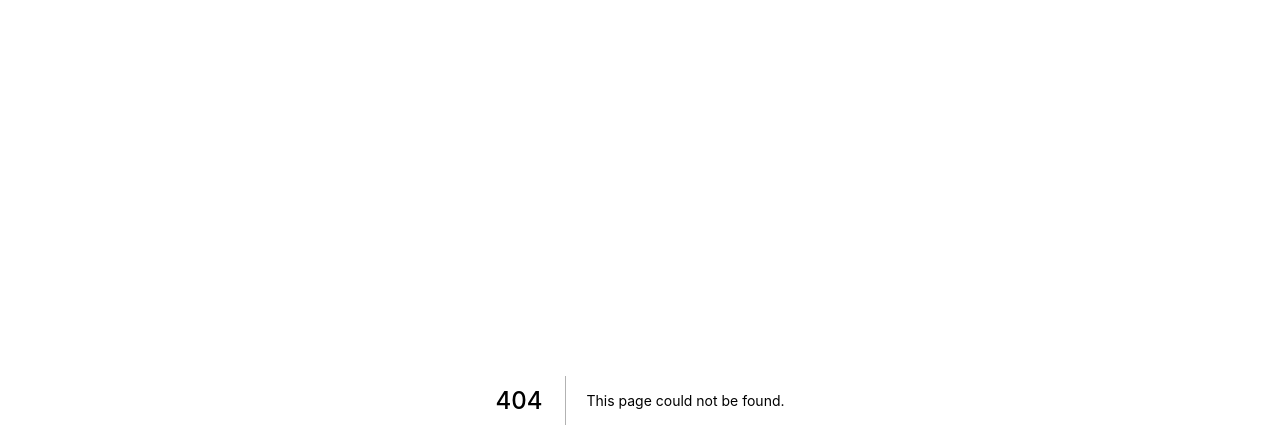
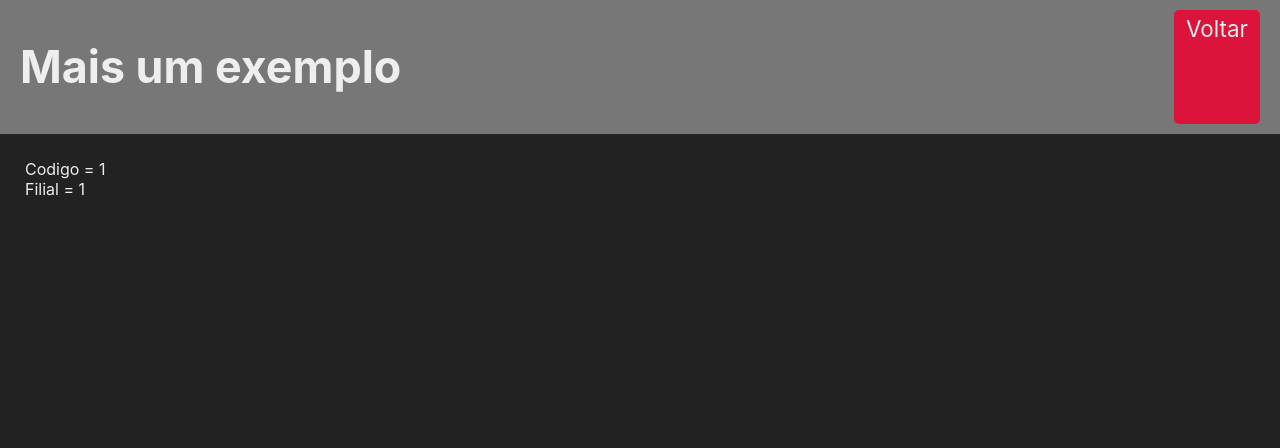
Before and after one commit to willbueno/fundamentos-nextJs, a Next.js app: page /client/1/1 in a window 1280 px wide. Before the commit this address had no page. Shown: the top 448 px of the page. Built offline with nearby package versions, Linux system fonts and the light colour scheme.

Commit message:
dynamic navegation

```diff
--- /dev/null
+++ b/src/pages/client/[subsidiary]/[code].jsx
@@ -0,0 +1,13 @@
+import Layout from "../../../components/Layout"
+import { useRouter } from "next/router"
+
+export default () => {
+    const router = useRouter()
+
+    return (
+        <Layout titlle='Navegacao dinamica'>
+            <div>Codigo = {router.query.code}</div>
+            <div>Filial = {router.query.subsidiary}</div>
+        </Layout>
+    )
+}
--- a/src/pages/index.jsx
+++ b/src/pages/index.jsx
@@ -13,6 +13,7 @@
             <Navegation text="Example" destiny='/example' color='#9400d3' />
             <Navegation text="JSX" destiny='/jsx' color='crimson' />
             <Navegation text="Navegacao #01" destiny='/navegation' color='green' />
+            <Navegation text="Navegacao #02" destiny='/client/sp/321' color='green' />
         </div>
     )
 }
```
